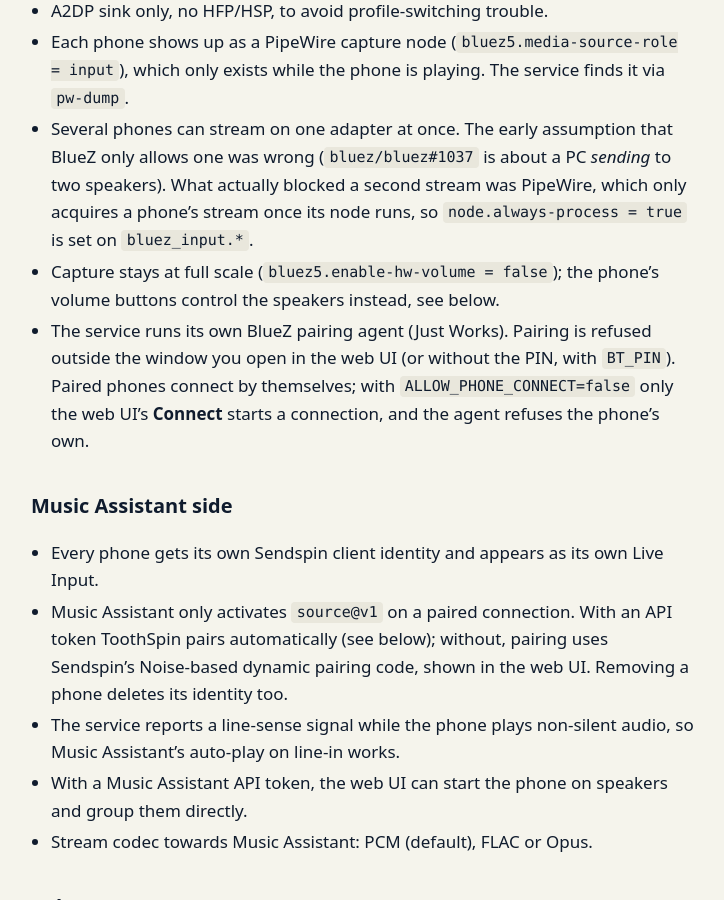
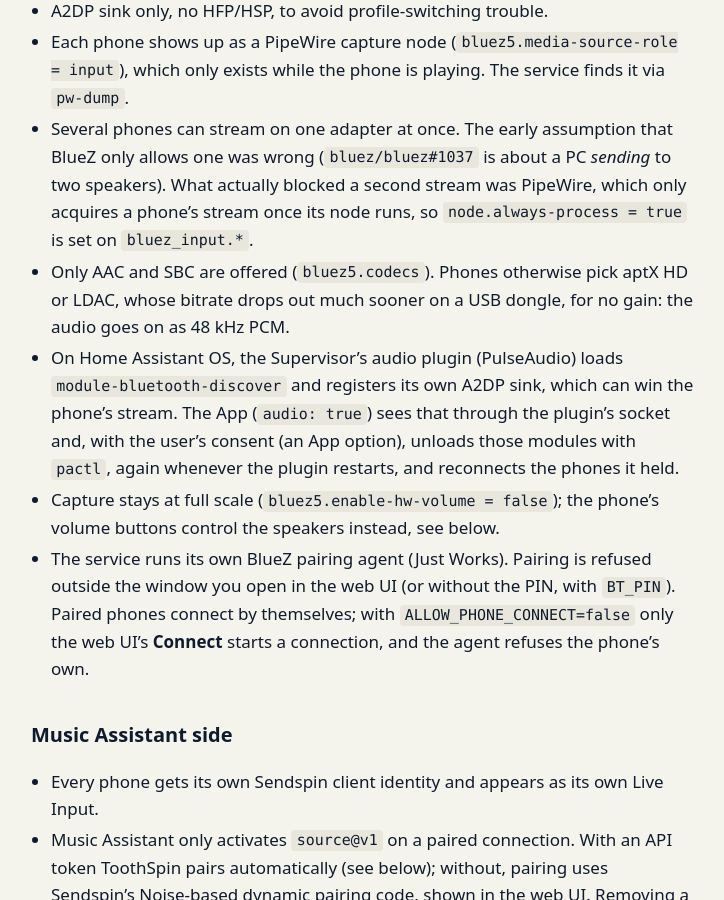
Before and after one commit to eknoes/toothspin, a Jekyll site: the page built from docs/overview.md, in a window 1280 px wide and 900 px high, scrolled down 1115 px. Shown: the whole window, without its empty margins (277-1001 px from the left). Built offline with Jekyll 4.4.1, drawn with Linux system fonts in a browser that asks for light colours.

Commit message:
docs: Home Assistant's audio service and the codecs offered
Co-Authored-By: Claude Opus 5.5 <noreply@anthropic.com>

```diff
--- a/docs/overview.md
+++ b/docs/overview.md
@@ -51,6 +51,15 @@ passthrough works fine, because it has its own kernel.
   *sending* to two speakers). What actually blocked a second stream was
   PipeWire, which only acquires a phone's stream once its node runs, so
   `node.always-process = true` is set on `bluez_input.*`.
+- Only AAC and SBC are offered (`bluez5.codecs`). Phones otherwise pick
+  aptX HD or LDAC, whose bitrate drops out much sooner on a USB dongle, for
+  no gain: the audio goes on as 48 kHz PCM.
+- On Home Assistant OS, the Supervisor's audio plugin (PulseAudio) loads
+  `module-bluetooth-discover` and registers its own A2DP sink, which can win
+  the phone's stream. The App (`audio: true`) sees that through the plugin's
+  socket and, with the user's consent (an App option), unloads those modules
+  with `pactl`, again whenever the plugin restarts, and reconnects the
+  phones it held.
 - Capture stays at full scale (`bluez5.enable-hw-volume = false`); the
   phone's volume buttons control the speakers instead, see below.
 - The service runs its own BlueZ pairing agent (Just Works). Pairing is
```
Also changed, not shown: docs/faq.md (+4 -0 lines), toothspin/DOCS.md (+6 -0 lines).
